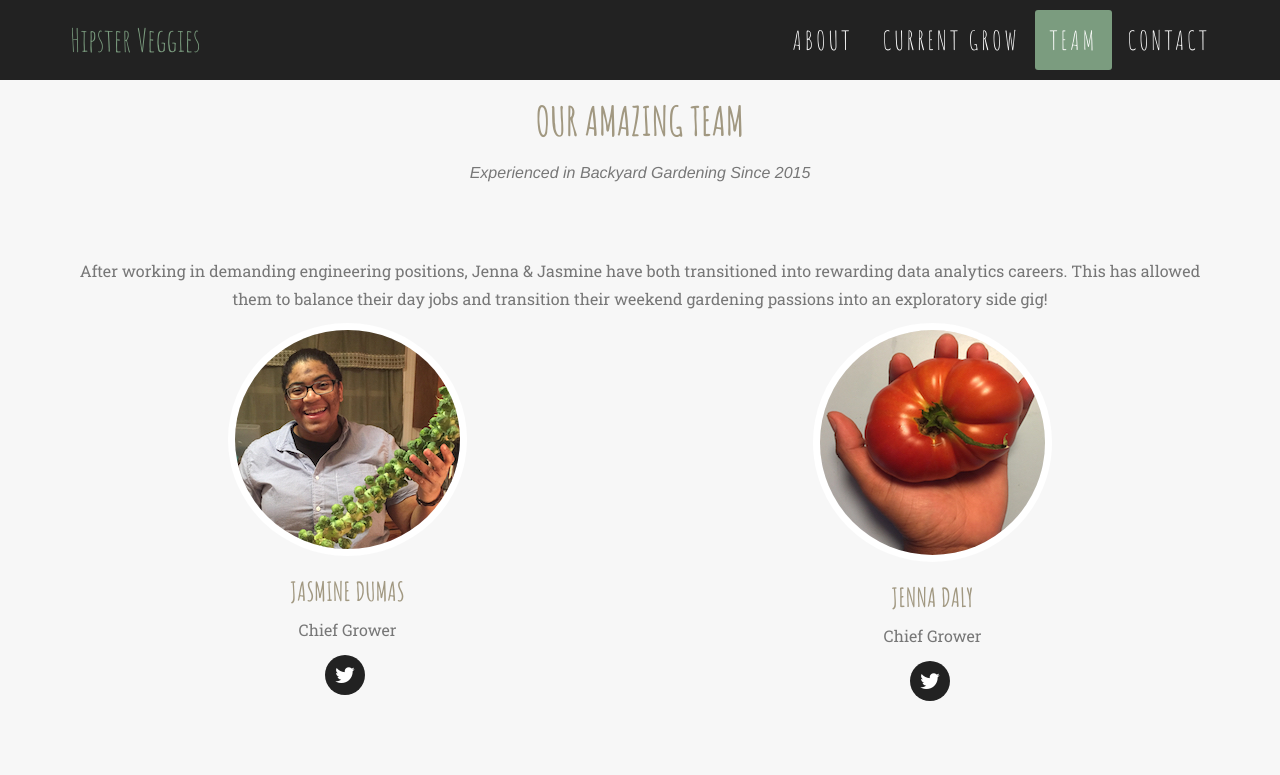
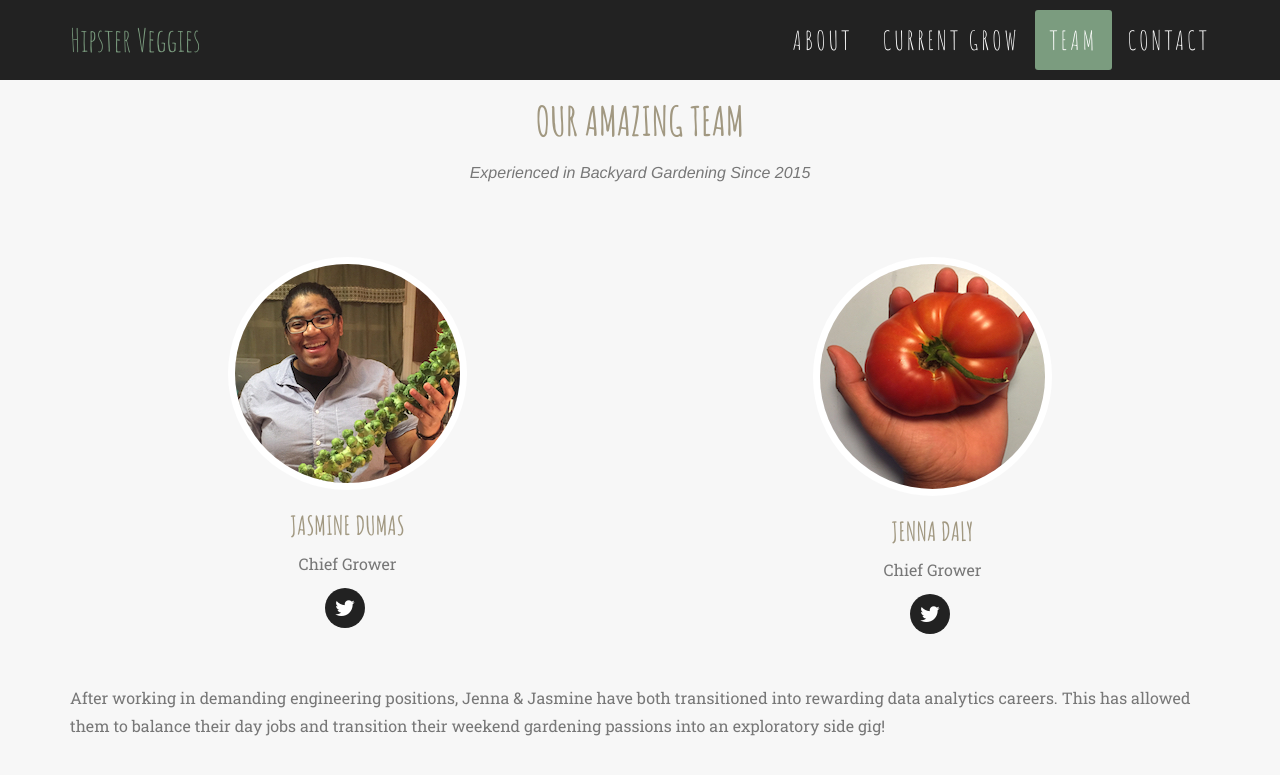
Before and after one commit to jasdumas/hipsterveggies, a Jekyll site: the page built from index.html, in a window 1280 px wide and 900 px high, scrolled down 3340 px. Shown: the top 775 px of the window. Built offline with Jekyll 4.4.1, drawn with Linux system fonts in a browser that asks for light colours; some web fonts are replaced.

Commit message:
move schpeel around underneath bio/pics

```diff
--- a/_includes/team.html
+++ b/_includes/team.html
@@ -5,8 +5,7 @@
                 <div class="col-lg-12 text-center">
                     <h2 class="section-heading">Our Amazing Team</h2>
                     <h3 class="section-subheading text-muted">Experienced in Backyard Gardening Since 2015</h3>
-                    <p class="text-muted">After working in demanding engineering positions, Jenna & Jasmine have both transitioned into rewarding data analytics careers. This has allowed them to balance their day jobs and transition their weekend gardening passions into an exploratory side gig!</p>
-                </div>
+                   </div>
             </div>
             <div class="row">
                 {% for member in site.people %}
@@ -29,6 +28,8 @@
                 </div>
                 {% endfor %}
             </div>
+            <div> <p class="text-muted">After working in demanding engineering positions, Jenna & Jasmine have both transitioned into rewarding data analytics careers. This has allowed them to balance their day jobs and transition their weekend gardening passions into an exploratory side gig!</p>
+                </div>
             <div class="row">
                 <div class="col-lg-8 col-lg-offset-2 text-center">
                     <p class="large text-muted"> </p>
```
